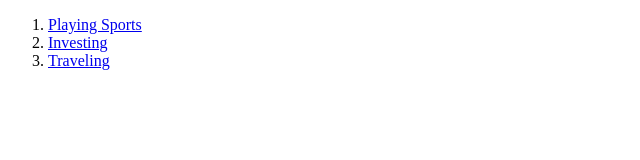
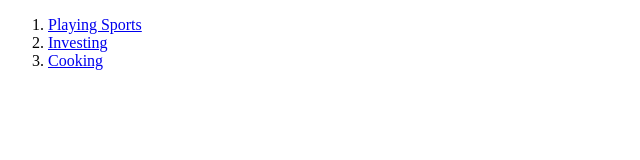
Before and after one commit to Aarias11/CV, a plain HTML site: page hobbies.html in a window 1280 px wide. Shown: the full height of the page, 0-640 px from the left. Drawn offline with Linux system fonts and the light colour scheme.

Commit message:
Update hobbies.html

```diff
--- a/hobbies.html
+++ b/hobbies.html
@@ -8,7 +8,7 @@
     <ol>
       <li><a href="https://www.nba.com/celtics/">Playing Sports</a></li>
       <li><a href="https://www.bloomberg.com/markets">Investing</a></li>
-      <li><a href="https://www.youtube.com/c/lostleblanc">Traveling</a></li>
+      <li><a href="https://www.youtube.com/watch?v=h-VOacH0kIY">Cooking</a></li>
     </ol>
   </body>
 </html>
```
